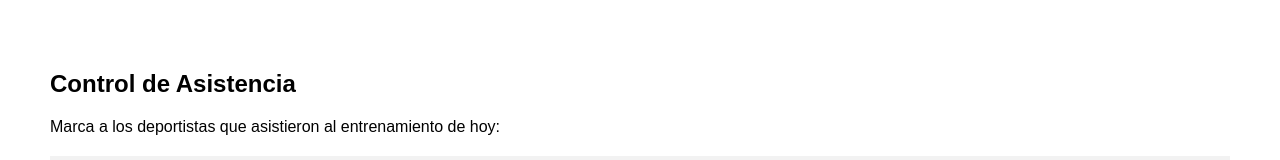
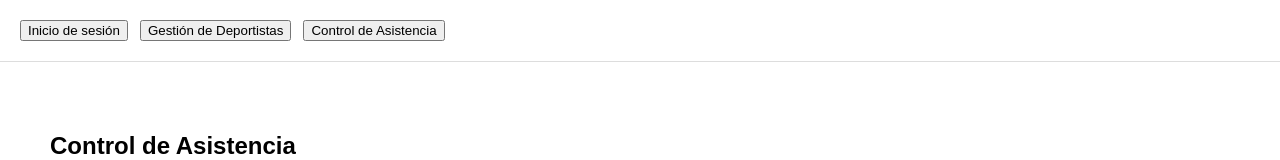
Before and after one commit to Feliipee22/Aplicacion-Deportistas-, a React (Create React App) app: page / in a window 1280 px wide. Shown: the top 160 px of the page. Built offline with nearby package versions, Linux system fonts and the light colour scheme; no server answers; the database is empty.

Commit message:
Agregar navegacion inicial y proteger variables de entorno

```diff
--- a/src/App.js
+++ b/src/App.js
@@ -1,10 +1,37 @@
-import React from 'react';
+import React, { useState } from 'react';
+import Login from './Login';
+import GestionDeportistas from './GestionDeportistas';
 import ControlAsistencia from './ControlAsistencia';
 
 function App() {
+  const [pantalla, setPantalla] = useState('asistencia');
+
   return (
     <div>
-      <ControlAsistencia />
+      <nav style={{
+        display: 'flex',
+        gap: '12px',
+        padding: '20px',
+        borderBottom: '1px solid #ddd'
+      }}>
+        <button onClick={() => setPantalla('login')}>
+          Inicio de sesión
+        </button>
+
+        <button onClick={() => setPantalla('deportistas')}>
+          Gestión de Deportistas
+        </button>
+
+        <button onClick={() => setPantalla('asistencia')}>
+          Control de Asistencia
+        </button>
+      </nav>
+
+      {pantalla === 'login' && <Login />}
+
+      {pantalla === 'deportistas' && <GestionDeportistas />}
+
+      {pantalla === 'asistencia' && <ControlAsistencia />}
     </div>
   );
 }
```
Also changed, not shown: 2 other files (tests, documents, lock files or other folders).
